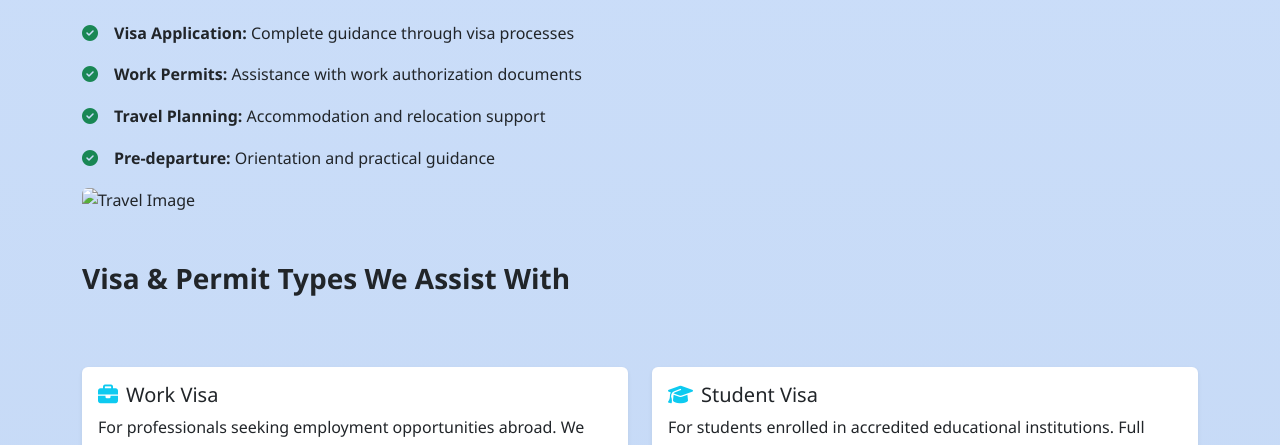
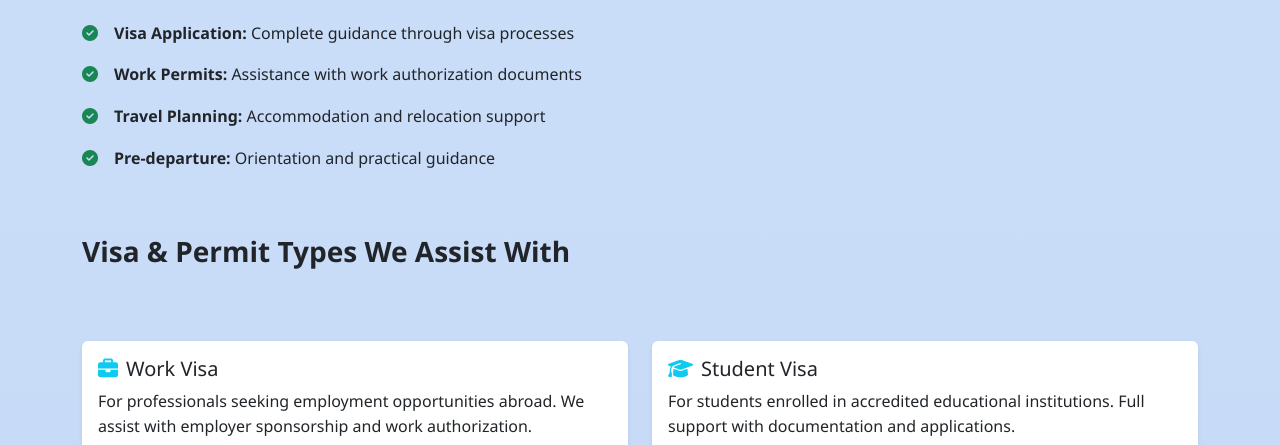
Before and after one commit to Kasivee/My-Website, a plain HTML site: page travel.html in a window 1280 px wide. Shown: the part 614-1059 px from the top of the page. Drawn offline with nearby package versions, Linux system fonts and the light colour scheme.

Commit message:
Add files via upload

```diff
--- a/travel.html
+++ b/travel.html
@@ -52,9 +52,7 @@
                         <li class="mb-3"><i class="fas fa-check-circle text-success me-3"></i><strong>Pre-departure:</strong> Orientation and practical guidance</li>
                     </ul>
                 </div>
-                <div class="col-md-6">
-                    <img src="c:\Users\Kasi\Desktop\New folder\portrait-handsome-african-black-young-business-man-working-laptop-office-desk.jpg" alt="Travel Image" class="img-fluid rounded">
-                </div>
+
             </div>
 
             <!-- Visa Types -->
```
Also changed, not shown: education.html (+1 -3 lines), recruitment.html (+1 -3 lines).
